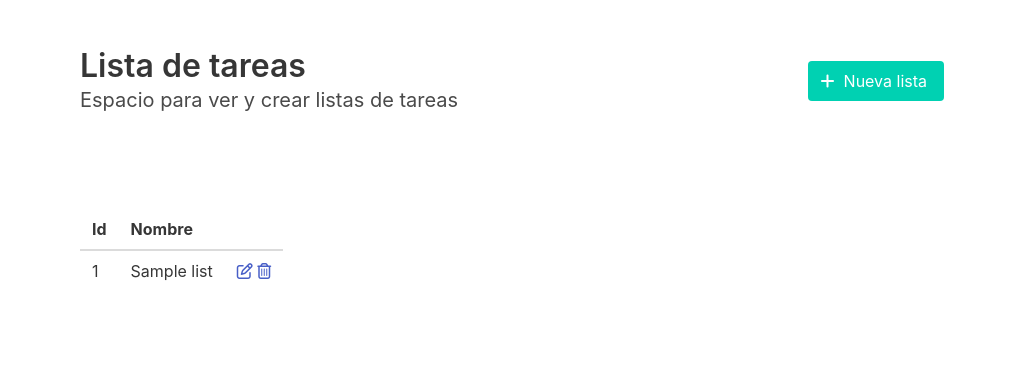
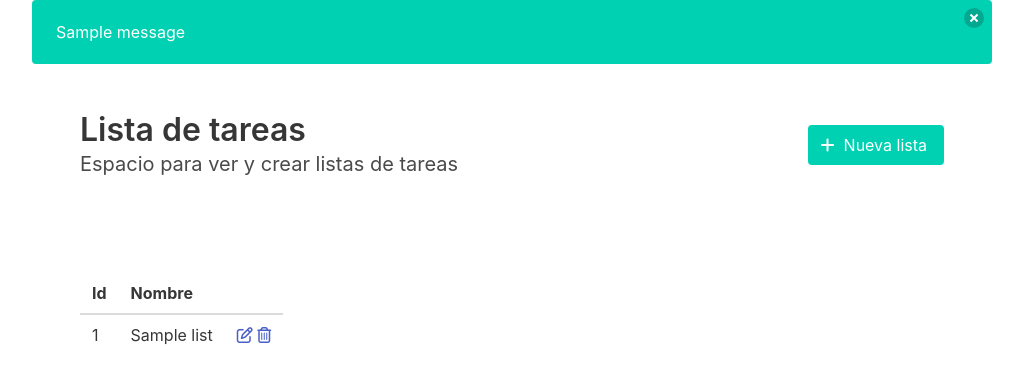
Before and after one commit to m1lk4/todolist_app, a Flask app: page /lists/ in a window 1280 px wide. Shown: the top 384 px of the page, without its empty margins (128-1151 px from the left). Run offline with Flask 3, Linux system fonts and the light colour scheme; tables that the repository leaves empty hold one stand-in row (values such as "Sample post"); one stand-in notice (Sample message) is shown; some libraries are stand-ins or nearby versions.

Commit message:
Agrego flashes simples

```diff
--- a/src/__init__.py
+++ b/src/__init__.py
@@ -7,6 +7,7 @@ from src.database.todolist_db import db
 
 def create_app():
     app = Flask(__name__)
+    app.secret_key = b'_5#y2L"F4Q8z\n\xec]/1'
 
     app.config.from_object(ConfigDev)
 
--- a/src/routes/list.py
+++ b/src/routes/list.py
@@ -1,6 +1,7 @@
 from flask import Blueprint
 from flask import render_template, redirect
 from flask import request
+from flask import flash
 
 from src.models.list_model import List
 from src.database.todolist_db import db
@@ -42,6 +43,8 @@ def update(id):
     list.name = new_name
     db.session.commit()
 
+    flash("Ha editado la lista")
+
     return redirect("/lists")
 
 
--- a/src/templates/layout.html
+++ b/src/templates/layout.html
@@ -1,16 +1,30 @@
 <!DOCTYPE html>
 <html>
+<head>
   {% block head %}
-<head>
   <meta charset="utf-8">
   <meta name="viewport" content="width=device-width, initial-scale=1">
   <title>TodoList</title>
   <link rel="stylesheet" href="https://cdn.jsdelivr.net/npm/bulma@0.9.4/css/bulma.min.css">
   <script src="https://kit.fontawesome.com/a35da4ceef.js" crossorigin="anonymous"></script>
+  {% endblock %}
 </head>
-{% endblock %}
+<body>
   <div class="container is-max-desktop">
+  {% with messages = get_flashed_messages() %}
+    {% if messages %}
+      <div class=flashes>
+      {% for message in messages %}
+        <div class="notification is-primary">
+          <button class="delete"></button>
+          {{ message }}
+        </div>
+      {% endfor %}
+      </div>
+    {% endif %}
+  {% endwith %}
   {% block body %}
   {% endblock %}
   </div>
+</body>
 </html>
```
Lines whose indentation alone changed are shown as unchanged.
